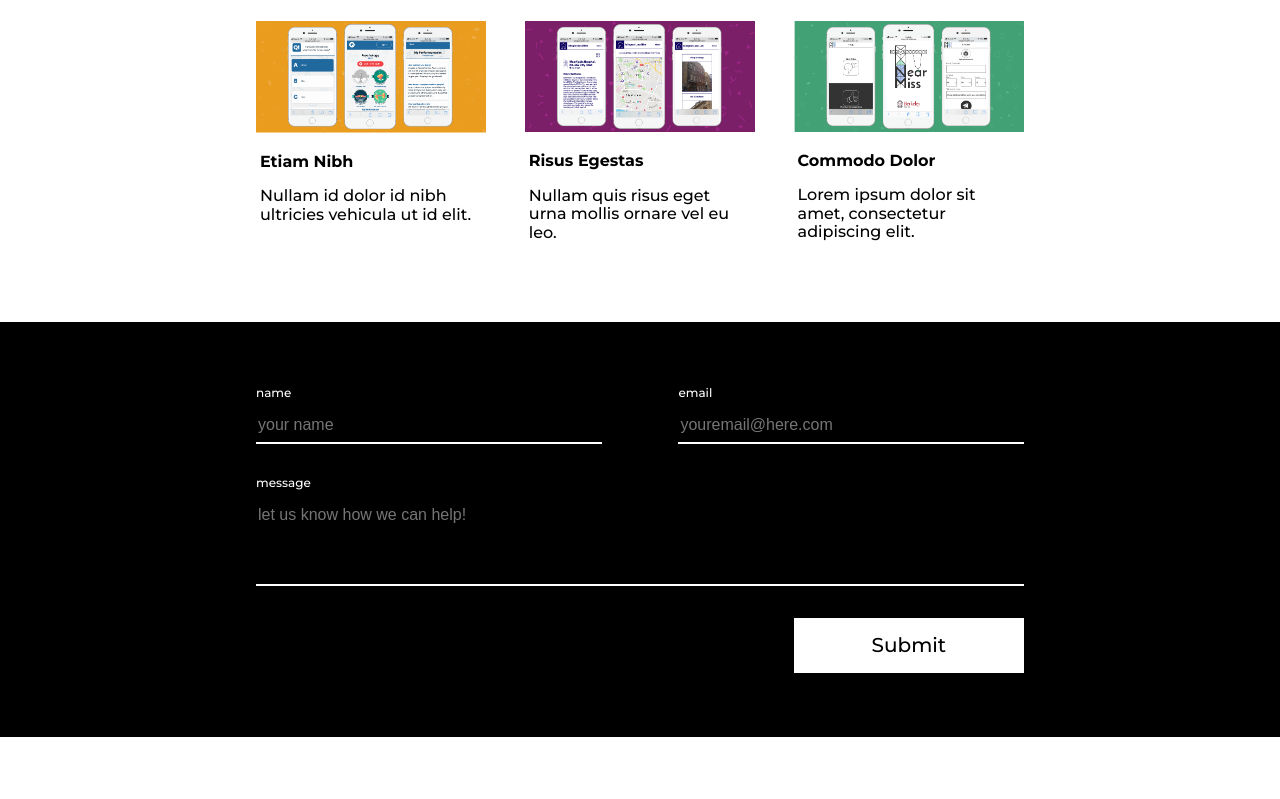
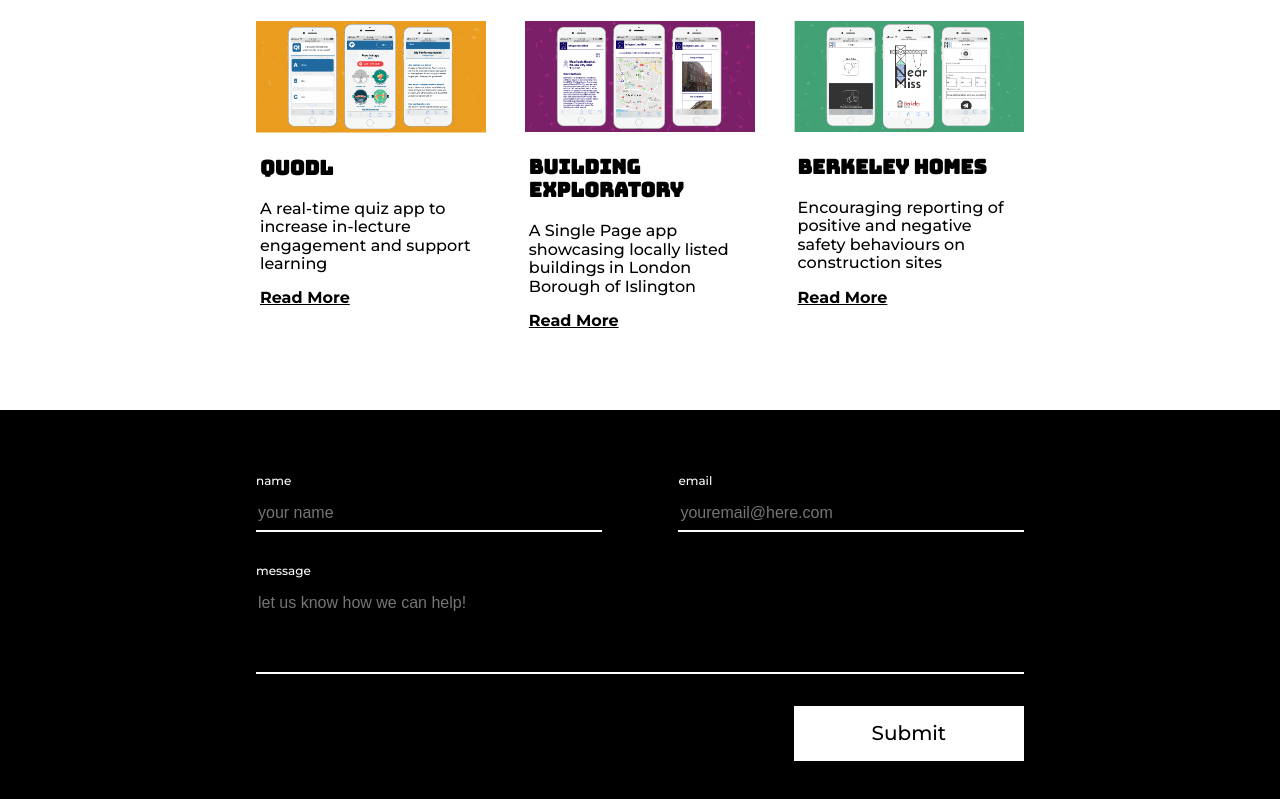
Before and after one commit to irulabs/weiru, a React (Create React App) app in the folder app/: page / in a window 1280 px wide. Shown: the part 1645-2444 px from the top of the page. Before the commit the page ends 2382 px from the top, so only its background shows below. Built offline with nearby package versions, Linux system fonts and the light colour scheme.

Commit message:
added links to case study on home related to #10

```diff
--- a/app/src/components/Card.js
+++ b/app/src/components/Card.js
@@ -1,13 +1,15 @@
 import React from 'react';
+import { Link } from 'react-router-dom';
 
-const Card = ({ image, client, blurb }) => {
+const Card = ({ image, client, blurb, link }) => {
   // whole card clicks through to case study
   return (
     <div className="w-100 w-30-ns tl">
       <img alt="" src={ image } className="w-100" />
       <div className="ph1">
-        <p className="b">{ client }</p>
+        <h3 className="b f4">{ client }</h3>
         <p>{ blurb }</p>
+        <Link className="b link pointer underline black" to={ `/case-study/${link}` } ><p> Read More </p> </Link>
       </div>
     </div>
   )
--- /dev/null
+++ b/app/src/components/ScrollToTop.js
@@ -0,0 +1,16 @@
+import React, { Component } from 'react';
+import { withRouter } from 'react-router-dom';
+
+class ScrollToTop extends Component {
+  componentDidUpdate(prevProps) {
+    if (this.props.location !== prevProps.location) {
+      window.scrollTo(0, 0)
+    }
+  }
+
+  render() {
+    return this.props.children
+  }
+}
+
+export default withRouter(ScrollToTop);
--- a/app/src/components/Work.js
+++ b/app/src/components/Work.js
@@ -13,16 +13,22 @@
       <div className="flex-ns justify-between-ns">
         <Card
           image={ quodl }
-          client="Etiam Nibh"
-          blurb="Nullam id dolor id nibh ultricies vehicula ut id elit."/>
+          client="Quodl"
+          blurb="A real-time quiz app to increase in-lecture engagement and support learning"
+          link="quodl"
+        />
         <Card
           image={ exploratory }
-          client="Risus Egestas"
-          blurb="Nullam quis risus eget urna mollis ornare vel eu leo."/>
+          client="Building Exploratory"
+          blurb="A Single Page app showcasing locally listed buildings in London Borough of Islington"
+          link="building-exploratory"
+        />
         <Card
           image={ berkeley }
-          client="Commodo Dolor"
-          blurb="Lorem ipsum dolor sit amet, consectetur adipiscing elit."/>
+          client="Berkeley Homes"
+          blurb="Encouraging reporting of positive and negative safety behaviours on construction sites"
+          link="berkeley"
+          />
 
       </div>
     </section>
--- a/app/src/index.js
+++ b/app/src/index.js
@@ -4,6 +4,7 @@
 import BuildingExploratory from './components/BuildingExploratory';
 import Quodl from './components/Quodl';
 import Berkeley from './components/Berkeley';
+import ScrollToTop from './components/ScrollToTop';
 import './index.css';
 import {
     BrowserRouter as Router,
@@ -16,12 +17,14 @@
 
 ReactDOM.render(
     <Router>
+        <ScrollToTop>
         <div>
-            <Route exact path="/" component={App} />
-            <Route exact path="/case-study/building-exploratory" component={BuildingExploratory} />
-            <Route exact path="/case-study/quodl" component={Quodl} />
-            <Route exact path="/case-study/berkeley" component={Berkeley} />
+        <Route exact path="/" component={App} />
+        <Route exact path="/case-study/building-exploratory" component={BuildingExploratory} />
+        <Route exact path="/case-study/quodl" component={Quodl} />
+        <Route exact path="/case-study/berkeley" component={Berkeley} />
         </div>
+        </ScrollToTop>
     </Router>,
     document.getElementById('root'));
 registerServiceWorker();
```
